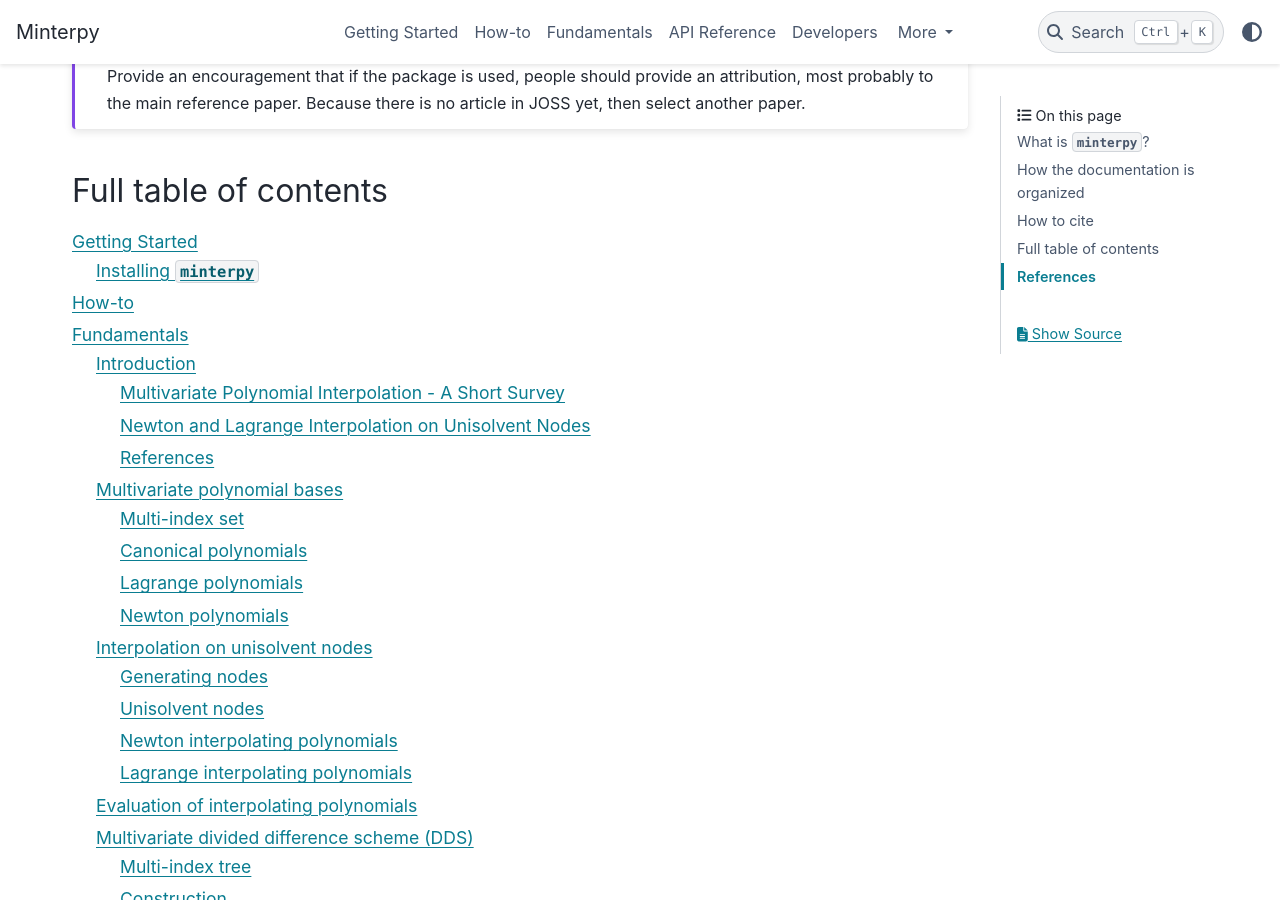
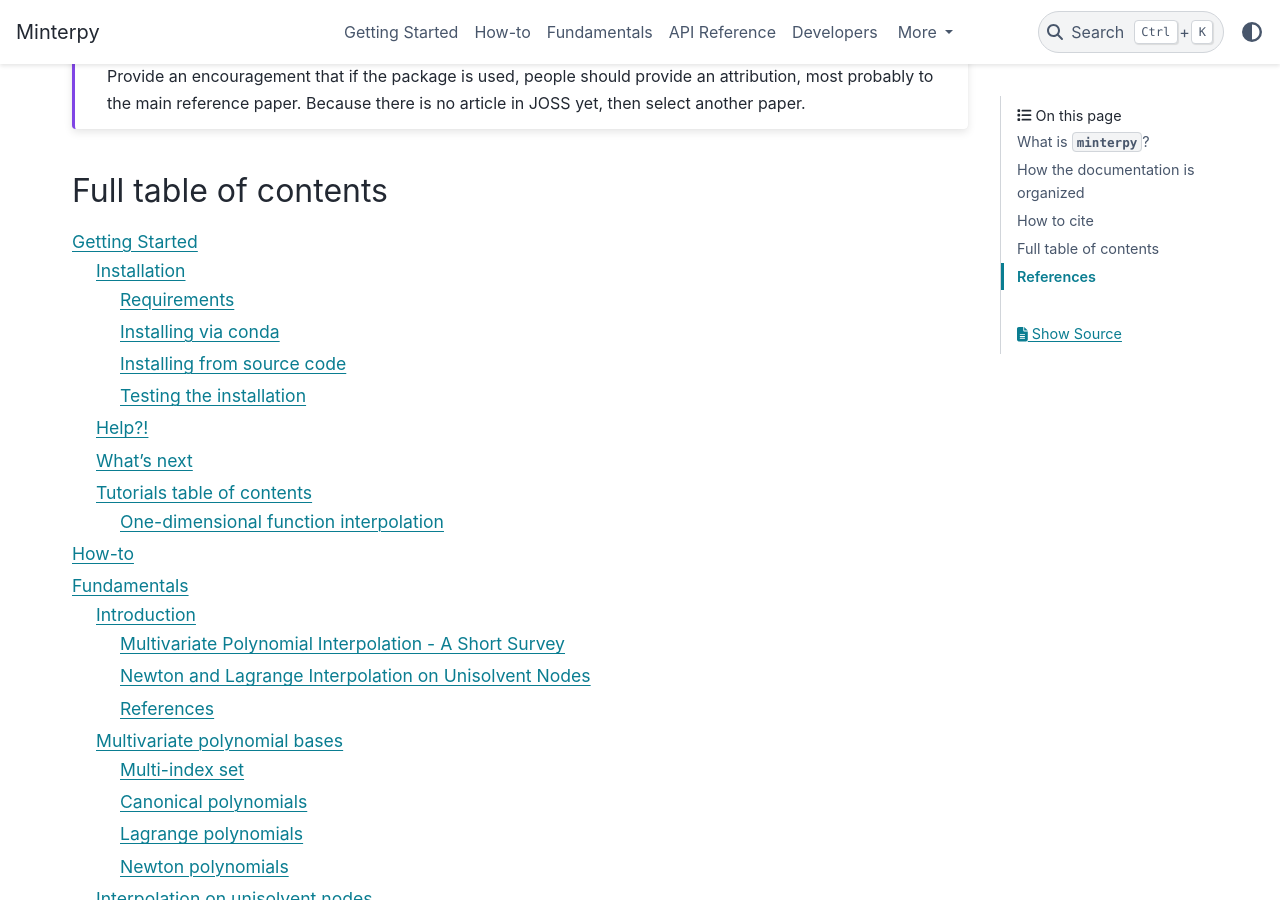
Before and after one commit to casus/minterpy, a Sphinx documentation site: the page built from docs/index.rst, in a window 1280 px wide and 900 px high, scrolled down 1371 px. Built offline with Sphinx 7.4.7 and the PyData theme 0.15.4, drawn with Linux system fonts in a browser that asks for light colours; pages that are not in the unit, such as notebooks, are missing from menus; cross-references to code outside the pages are shown as plain code.

Commit message:
Update Getting Started guide

```diff
--- a/docs/getting-started/index.rst
+++ b/docs/getting-started/index.rst
@@ -17,8 +17,40 @@ Getting started with ``minterpy``
    - Part 3: Multi-dimensional interpolation (it works for one-dimension, it also works for higher-dimensions, introduce other aspects of ``minterpy`` not apparent in one-dimensional problem)
    - Part 4: Interpolator objects (this is also an exposed interface for users, so it might be good idea to introduce how to create and handle such objects)
 
+Have you installed ``minterpy``?
+Read on how to install it before moving on.
+
+Installation
+############
+
+Requirements
+============
+
+Installing via conda
+====================
+
+Installing from source code
+===========================
+
+Testing the installation
+========================
+
+Help?!
+######
+
+What's next
+###########
+
+The best way to learn about ``minterpy`` is to read and play around
+with the tutorials below.
+
+Once you're more familiar with ``minterpy`` and would like to achieve a particular task,
+be sure to check out the :doc:`/howto/index` Guides!
+
+Tutorials table of contents
+###########################
+
 .. toctree::
    :maxdepth: 3
 
-   installation
-   one-dimensional-interpolation
+   one-dimensional-function-interpolation
--- a/docs/getting-started/installation.rst
+++ /dev/null
@@ -1,3 +0,0 @@
-#######################
-Installing ``minterpy``
-#######################
```
Also changed, not shown: docs/getting-started/one-dimensional-function-interpolation.ipynb (added).
